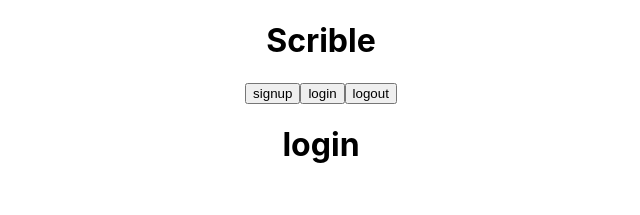
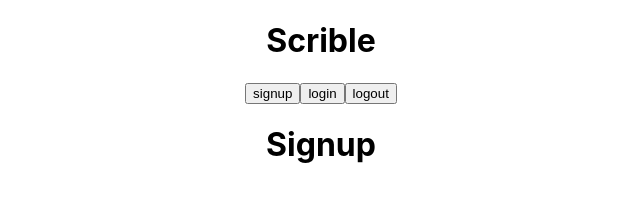
Before and after one commit to Jonathan1295-09/Login-user.form, a React (Create React App) app in the folder frontend/: page /signup in a window 1280 px wide. Shown: the top 215 px of the page, without its empty margins (319-959 px from the left). Built offline with nearby package versions, Linux system fonts and the light colour scheme.

Commit message:
frontend router.js

```diff
--- a/frontend/src/router/router.js
+++ b/frontend/src/router/router.js
@@ -5,7 +5,7 @@ const router = createBrowserRouter(createRoutesFromElements(
     <>
     <Route path="/" element = {<App/>}>
         <Route path="/login" element= {<h1>login</h1>}/>
-        <Route path="/signup" element= {<h1>login</h1>}/>
+        <Route path="/signup" element= {<h1>Signup</h1>}/>
         <Route path="/logout" />
         <Route path="/dashboard/" element= {<h1>Dashboard</h1>}>
             <Route path="" element={<h1>index</h1>}/>
```
